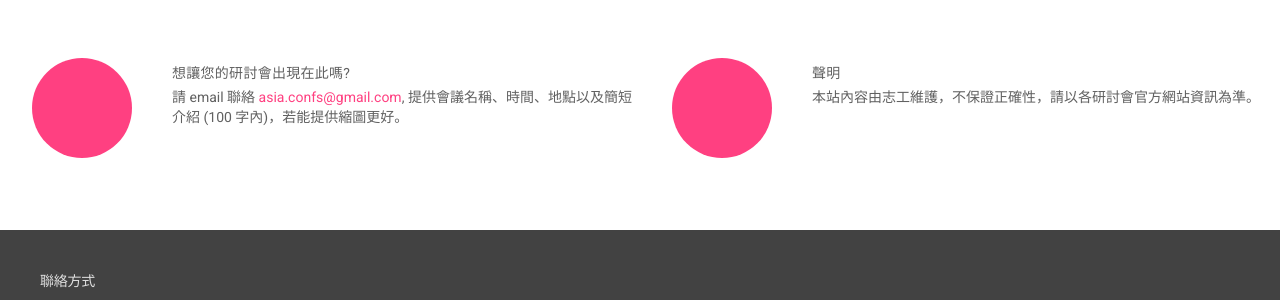
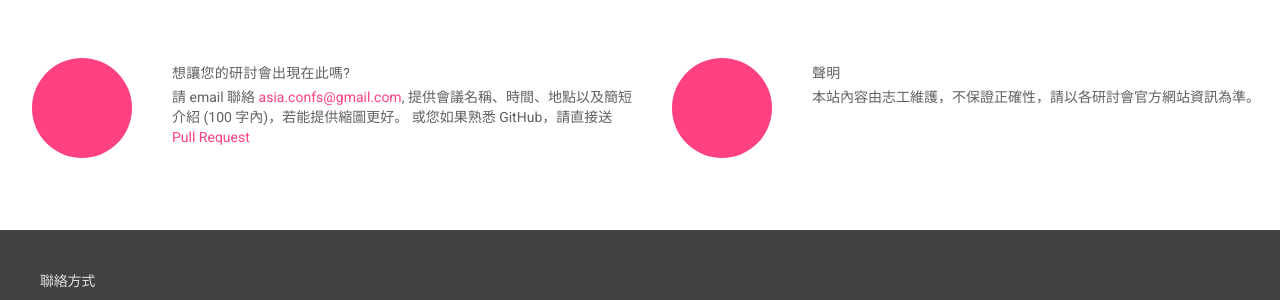
Before and after one commit to asia-confs/asia-tech-confs, a Jekyll site: the page built from index.html, in a window 1280 px wide. Shown: the part 1806-2106 px from the top of the page. Built offline with Jekyll 4.4.1, drawn with Linux system fonts in a browser that asks for light colours.

Commit message:
Add pull request

```diff
--- a/index.html
+++ b/index.html
@@ -60,6 +60,7 @@ layout: default
             <div class="section__text mdl-cell mdl-cell--4-col-desktop mdl-cell--6-col-tablet mdl-cell--3-col-phone">
               <h5 id="add-info">想讓您的研討會出現在此嗎?</h5>
               請 email 聯絡 <a href="mailto:asia.confs@gmail.com">asia.confs@gmail.com</a>, 提供會議名稱、時間、地點以及簡短介紹 (100 字內)，若能提供縮圖更好。
+              或您如果熟悉 GitHub，請直接送 <a href="https://github.com/asia-confs/asia-tech-confs/blob/master/_data/confs.yaml"> Pull Request</a>
             </div>
             <div class="section__circle-container__circle mdl-color--accent section__circle--big"></div>
             <div class="section__text mdl-cell mdl-cell--4-col-desktop mdl-cell--6-col-tablet mdl-cell--3-col-phone">
```
